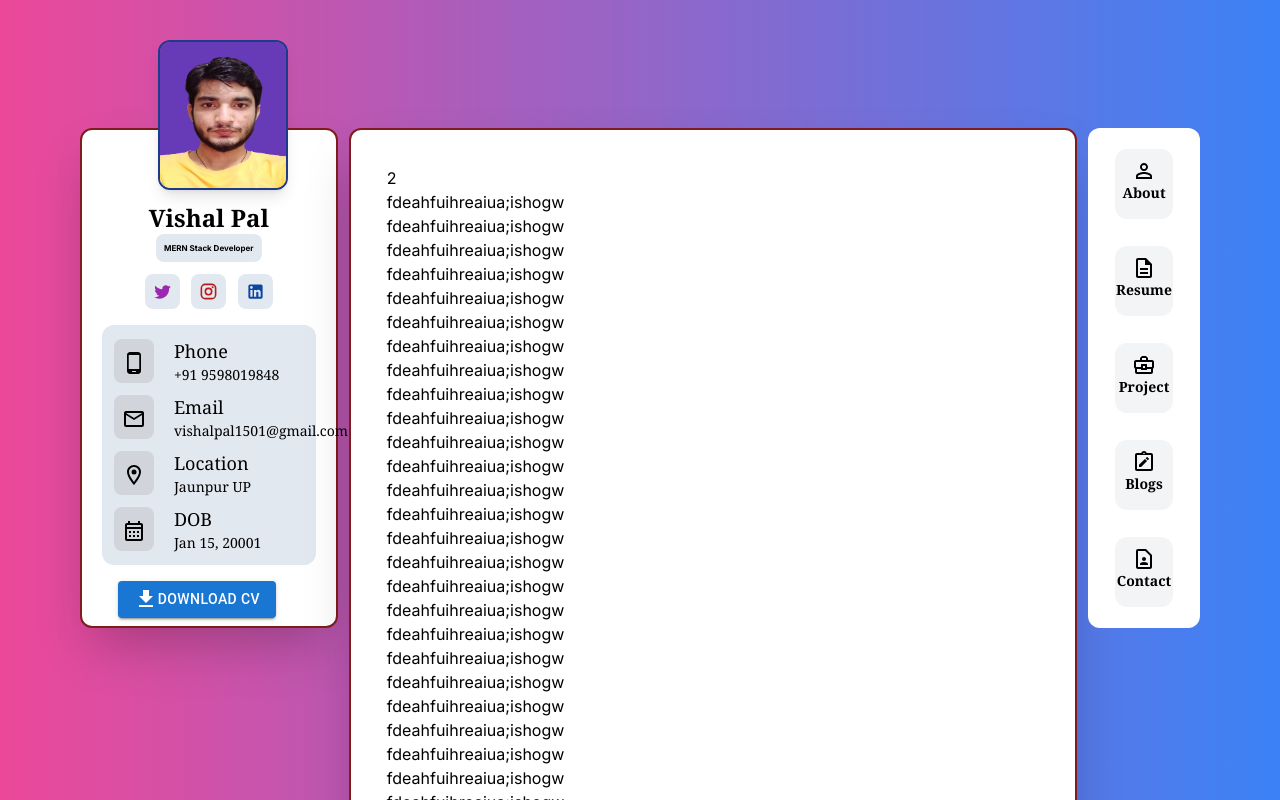
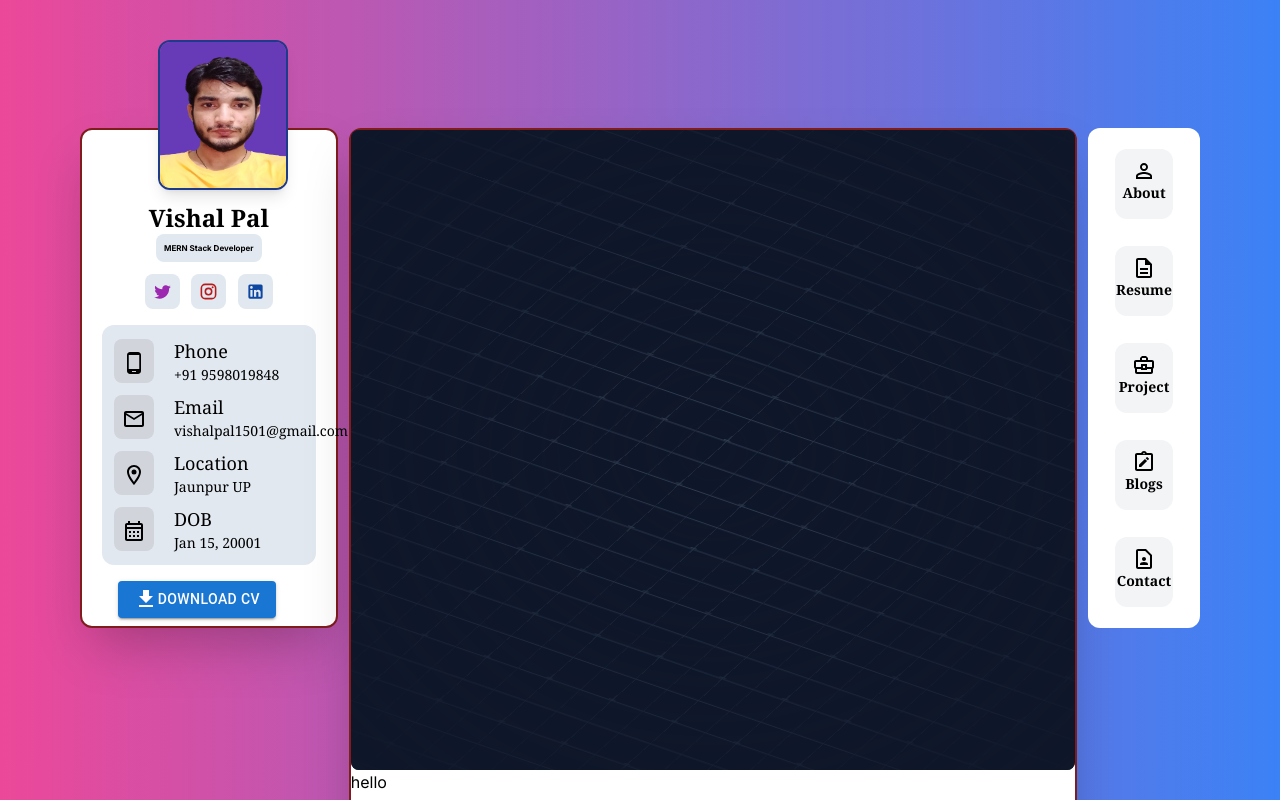
Before and after one commit to Plvishal/Full-stack-Projects, a Next.js app in the folder nxt2port/: page / in a window 1280 px wide. Shown: the top 800 px of the page. Built offline with nearby package versions, Linux system fonts and the light colour scheme.

Commit message:
add about and change layout.js page

```diff
--- /dev/null
+++ b/nxt2port/src/app/about/page.js
@@ -0,0 +1,12 @@
+import React from 'react';
+import { Boxes } from '@/components/ui/background-boxes';
+function About() {
+  return (
+    <div className="h-[40rem] relative w-full overflow-hidden bg-slate-900 flex flex-col items-center justify-center rounded-lg ">
+      <div className="absolute inset-0 w-full h-full bg-slate-900 z-20 [mask-image:radial-gradient(transparent,white)] pointer-events-none" />
+      <Boxes />
+    </div>
+  );
+}
+
+export default About;
--- a/nxt2port/src/app/layout.js
+++ b/nxt2port/src/app/layout.js
@@ -1,17 +1,31 @@
-import { Inter } from "next/font/google";
-import "./globals.css";
+import { Inter } from 'next/font/google';
+import './globals.css';
+import Sabout from '@/components/Sabout';
+import RightSidebar from '@/components/RightSidebar';
 
-const inter = Inter({ subsets: ["latin"] });
+const inter = Inter({ subsets: ['latin'] });
 
 export const metadata = {
-  title: "Create Next App",
-  description: "Generated by create next app",
+  title: 'Create Next App',
+  description: 'Generated by create next app',
 };
 
 export default function RootLayout({ children }) {
   return (
     <html lang="en">
-      <body className={inter.className}>{children}</body>
+      <body className={inter.className}>
+        <div className="flex  md:flex-row flex-col justify-between w-full gap-2 md:p-20 p-4 bg-gradient-to-l from-blue-500 to-pink-500 ">
+          <div className="md:w-[23%]  p-2 md:h-[500px] bg-white md:sticky  relative left-0 md:top-32 md:mt-0 mt-48 border-2 border-red-900 rounded-xl shadow-2xl">
+            <Sabout />
+          </div>
+          <div className="md:w-[65%]  bg-white  md:order-none order-last border-2 border-red-900 rounded-xl relative md:mt-12 mt-2 shadow-2xl">
+            {children}
+          </div>
+          <div className="md:w-[10%] w-full md:h-[500px] p-2 md:bg-white bg-white md:sticky fixed right-0 md:top-32 top-2  border-blue-900 rounded-xl md:order-none order-first z-40">
+            <RightSidebar />
+          </div>
+        </div>
+      </body>
     </html>
   );
 }
--- a/nxt2port/src/app/page.js
+++ b/nxt2port/src/app/page.js
@@ -2,136 +2,45 @@ import RightSidebar from '@/components/RightSidebar';
 import Sabout from '@/components/Sabout';
 
 import Image from 'next/image';
+import About from './about/page';
 
 export default function Home() {
   return (
-    <div className="bg-green-800 h-[100vh]">
-      <div className="flex  md:flex-row flex-col justify-between w-full gap-2 md:p-20 p-4 bg-gradient-to-l from-blue-500 to-pink-500 ">
-        <div className="md:w-[23%]  p-2 md:h-[500px] bg-white md:sticky  relative left-0 md:top-32 md:mt-0 mt-48 border-2 border-red-900 rounded-xl shadow-2xl">
-          <Sabout />
-        </div>
-        <div className="md:w-[65%]  bg-white  md:order-none order-last border-2 border-red-900 rounded-xl p-9 relative md:mt-12 mt-2 shadow-2xl">
-          <div className="">
-            <p>2</p>
+    <>
+      <About />
+      <div>
+        <h1>hello </h1>
+        <h1>hello </h1>
+        <h1>hello </h1>
+        <h1>hello </h1>
+        <h1>hello </h1>
 
-            <p>fdeahfuihreaiua;ishogw</p>
-            <p>fdeahfuihreaiua;ishogw</p>
-            <p>fdeahfuihreaiua;ishogw</p>
-            <p>fdeahfuihreaiua;ishogw</p>
-            <p>fdeahfuihreaiua;ishogw</p>
-            <p>fdeahfuihreaiua;ishogw</p>
-            <p>fdeahfuihreaiua;ishogw</p>
-            <p>fdeahfuihreaiua;ishogw</p>
-            <p>fdeahfuihreaiua;ishogw</p>
-            <p>fdeahfuihreaiua;ishogw</p>
-            <p>fdeahfuihreaiua;ishogw</p>
-            <p>fdeahfuihreaiua;ishogw</p>
-            <p>fdeahfuihreaiua;ishogw</p>
-            <p>fdeahfuihreaiua;ishogw</p>
-            <p>fdeahfuihreaiua;ishogw</p>
-            <p>fdeahfuihreaiua;ishogw</p>
-            <p>fdeahfuihreaiua;ishogw</p>
-            <p>fdeahfuihreaiua;ishogw</p>
-            <p>fdeahfuihreaiua;ishogw</p>
-            <p>fdeahfuihreaiua;ishogw</p>
-            <p>fdeahfuihreaiua;ishogw</p>
-            <p>fdeahfuihreaiua;ishogw</p>
-            <p>fdeahfuihreaiua;ishogw</p>
-            <p>fdeahfuihreaiua;ishogw</p>
-            <p>fdeahfuihreaiua;ishogw</p>
-            <p>fdeahfuihreaiua;ishogw</p>
-            <p>fdeahfuihreaiua;ishogw</p>
-            <p>fdeahfuihreaiua;ishogw</p>
-            <p>fdeahfuihreaiua;ishogw</p>
-            <p>fdeahfuihreaiua;ishogw</p>
-            <p>fdeahfuihreaiua;ishogw</p>
-            <p>fdeahfuihreaiua;ishogw</p>
-            <p>fdeahfuihreaiua;ishogw</p>
-            <p>fdeahfuihreaiua;ishogw</p>
-            <p>fdeahfuihreaiua;ishogw</p>
-            <p>fdeahfuihreaiua;ishogw</p>
-            <p>fdeahfuihreaiua;ishogw</p>
-            <p>fdeahfuihreaiua;ishogw</p>
-            <p>fdeahfuihreaiua;ishogw</p>
-            <p>fdeahfuihreaiua;ishogw</p>
-            <p>fdeahfuihreaiua;ishogw</p>
-            <p>fdeahfuihreaiua;ishogw</p>
-            <p>fdeahfuihreaiua;ishogw</p>
-            <p>fdeahfuihreaiua;ishogw</p>
-            <p>fdeahfuihreaiua;ishogw</p>
-            <p>fdeahfuihreaiua;ishogw</p>
-            <p>fdeahfuihreaiua;ishogw</p>
-            <p>fdeahfuihreaiua;ishogw</p>
-            <p>fdeahfuihreaiua;ishogw</p>
-            <p>fdeahfuihreaiua;ishogw</p>
-            <p>fdeahfuihreaiua;ishogw</p>
-            <p>fdeahfuihreaiua;ishogw</p>
-            <p>fdeahfuihreaiua;ishogw</p>
-            <p>fdeahfuihreaiua;ishogw</p>
-            <p>fdeahfuihreaiua;ishogw</p>
-            <p>fdeahfuihreaiua;ishogw</p>
-            <p>fdeahfuihreaiua;ishogw</p>
-            <p>fdeahfuihreaiua;ishogw</p>
-            <p>fdeahfuihreaiua;ishogw</p>
-            <p>fdeahfuihreaiua;ishogw</p>
-            <p>fdeahfuihreaiua;ishogw</p>
-            <p>fdeahfuihreaiua;ishogw</p>
-            <p>fdeahfuihreaiua;ishogw</p>
-            <p>fdeahfuihreaiua;ishogw</p>
-            <p>fdeahfuihreaiua;ishogw</p>
-            <p>fdeahfuihreaiua;ishogw</p>
-            <p>fdeahfuihreaiua;ishogw</p>
-            <p>fdeahfuihreaiua;ishogw</p>
-            <p>fdeahfuihreaiua;ishogw</p>
-            <p>fdeahfuihreaiua;ishogw</p>
-            <p>fdeahfuihreaiua;ishogw</p>
-            <p>fdeahfuihreaiua;ishogw</p>
-            <p>fdeahfuihreaiua;ishogw</p>
-            <p>fdeahfuihreaiua;ishogw</p>
-            <p>fdeahfuihreaiua;ishogw</p>
-            <p>fdeahfuihreaiua;ishogw</p>
-            <p>fdeahfuihreaiua;ishogw</p>
-            <p>fdeahfuihreaiua;ishogw</p>
-            <p>fdeahfuihreaiua;ishogw</p>
-            <p>fdeahfuihreaiua;ishogw</p>
-            <p>fdeahfuihreaiua;ishogw</p>
-            <p>fdeahfuihreaiua;ishogw</p>
-            <p>fdeahfuihreaiua;ishogw</p>
-            <p>fdeahfuihreaiua;ishogw</p>
-            <p>fdeahfuihreaiua;ishogw</p>
-            <p>fdeahfuihreaiua;ishogw</p>
-            <p>fdeahfuihreaiua;ishogw</p>
-            <p>fdeahfuihreaiua;ishogw</p>
-            <p>fdeahfuihreaiua;ishogw</p>
-            <p>fdeahfuihreaiua;ishogw</p>
-            <p>fdeahfuihreaiua;ishogw</p>
-            <p>fdeahfuihreaiua;ishogw</p>
-            <p id="resume">fdeahfuihreaiua;ishogw by resume</p>
-            <p>fdeahfuihreaiua;ishogw</p>
-            <div id="about">
-              <p>Vp</p>
-              <p>Vp</p>
-              <p>Vp</p>
-              <p>Vp</p>
-              <p>Vp</p>
-              <p>Vp</p>
-              <p>Vp</p>
-              <p>Vp</p>
-              <p>Vp</p>
-              <p>Vp</p>
-              <p>Vp</p>
-              <p>Vp</p>
-              <p>Vp</p>
-              <p>Vp</p>
-              <p>Vp</p>
-              <p>Vp</p>
-            </div>
-          </div>
-        </div>
-        <div className="md:w-[10%] w-full md:h-[500px] p-2 md:bg-white bg-white md:sticky fixed right-0 md:top-32 top-2  border-blue-900 rounded-xl md:order-none order-first z-40">
-          <RightSidebar />
-        </div>
+        <h1>hello </h1>
+        <h1>hello </h1>
+        <h1>hello </h1>
+        <h1>hello </h1>
+        <h1>hello </h1>
+        <h1>hello </h1>
+        <h1>hello </h1>
+        <h1>hello </h1>
+        <h1>hello </h1>
+        <h1>hello </h1>
+        <h1>hello </h1>
+        <h1>hello </h1>
+        <h1>hello </h1>
+        <h1>hello </h1>
+        <h1>hello </h1>
+        <h1>hello </h1>
+        <h1>hello </h1>
+        <h1>hello </h1>
+        <h1>hello </h1>
+        <h1>hello </h1>
+        <h1>hello </h1>
+        <h1>hello </h1>
+        <h1>hello </h1>
+        <h1>hello </h1>
+        <h1>hello </h1>
       </div>
-    </div>
+    </>
   );
 }
--- a/nxt2port/src/components/RightSidebar.jsx
+++ b/nxt2port/src/components/RightSidebar.jsx
@@ -8,7 +8,7 @@ function RightSidebar() {
       <div className="flex md:flex-col h-full justify-between">
         {rightSidebarData.map((item, i) => (
           <Link
-            href={`#${item.name.toLowerCase()}`}
+            href={`/${item.name.toLowerCase()}`}
             className=" md:w-[60%] w-[70px] h-[70px] m-auto flex flex-col justify-end items-center bg-gray-100 p-4 rounded-xl hover:bg-gradient-to-b from-pink-400 via-red-400 to-blue-400  transition-all ease-in cursor-pointer group"
             key={i}
           >
--- /dev/null
+++ b/nxt2port/src/components/ui/background-boxes.jsx
@@ -0,0 +1,76 @@
+'use client';
+import React from 'react';
+import { motion } from 'framer-motion';
+import { cn } from '@/utils/cn';
+
+export const BoxesCore = ({ className, ...rest }) => {
+  const rows = new Array(150).fill(1);
+  const cols = new Array(100).fill(1);
+  let colors = [
+    '--sky-300',
+    '--pink-300',
+    '--green-300',
+    '--yellow-300',
+    '--red-300',
+    '--purple-300',
+    '--blue-300',
+    '--indigo-300',
+    '--violet-300',
+  ];
+  const getRandomColor = () => {
+    return colors[Math.floor(Math.random() * colors.length)];
+  };
+
+  return (
+    <div
+      style={{
+        transform: `translate(-40%,-60%) skewX(-48deg) skewY(14deg) scale(0.675) rotate(0deg) translateZ(0)`,
+      }}
+      className={cn(
+        'absolute left-1/4 p-4 -top-1/4 flex  -translate-x-1/2 -translate-y-1/2 w-full h-full z-0 ',
+        className
+      )}
+      {...rest}
+    >
+      {rows.map((_, i) => (
+        <motion.div
+          key={`row` + i}
+          className="w-16 h-8  border-l  border-slate-700 relative"
+        >
+          {cols.map((_, j) => (
+            <motion.div
+              whileHover={{
+                backgroundColor: `var(${getRandomColor()})`,
+                transition: { duration: 0 },
+              }}
+              animate={{
+                transition: { duration: 2 },
+              }}
+              key={`col` + j}
+              className="w-16 h-8  border-r border-t border-slate-700 relative"
+            >
+              {j % 2 === 0 && i % 2 === 0 ? (
+                <svg
+                  xmlns="http://www.w3.org/2000/svg"
+                  fill="none"
+                  viewBox="0 0 24 24"
+                  strokeWidth="1.5"
+                  stroke="currentColor"
+                  className="absolute h-6 w-10 -top-[14px] -left-[22px] text-slate-700 stroke-[1px] pointer-events-none"
+                >
+                  <path
+                    strokeLinecap="round"
+                    strokeLinejoin="round"
+                    d="M12 6v12m6-6H6"
+                  />
+                </svg>
+              ) : null}
+            </motion.div>
+          ))}
+        </motion.div>
+      ))}
+    </div>
+  );
+};
+
+export const Boxes = React.memo(BoxesCore);
--- /dev/null
+++ b/nxt2port/src/utils/cn.js
@@ -0,0 +1,6 @@
+import { ClassValue, clsx } from 'clsx';
+import { twMerge } from 'tailwind-merge';
+
+export function cn(...inputs) {
+  return twMerge(clsx(inputs));
+}
--- a/nxt2port/tailwind.config.js
+++ b/nxt2port/tailwind.config.js
@@ -1,5 +1,19 @@
+const defaultTheme = require('tailwindcss/defaultTheme');
+const colors = require('tailwindcss/colors');
+const {
+  default: flattenColorPalette,
+} = require('tailwindcss/lib/util/flattenColorPalette');
 /** @type {import('tailwindcss').Config} */
+function addVariablesForColors({ addBase, theme }) {
+  let allColors = flattenColorPalette(theme('colors'));
+  let newVars = Object.fromEntries(
+    Object.entries(allColors).map(([key, val]) => [`--${key}`, val])
+  );
 
+  addBase({
+    ':root': newVars,
+  });
+}
 module.exports = {
   content: [
     './src/pages/**/*.{js,ts,jsx,tsx,mdx}',
@@ -16,5 +30,5 @@ module.exports = {
       },
     },
   },
-  plugins: [],
+  plugins: [addVariablesForColors],
 };
```
